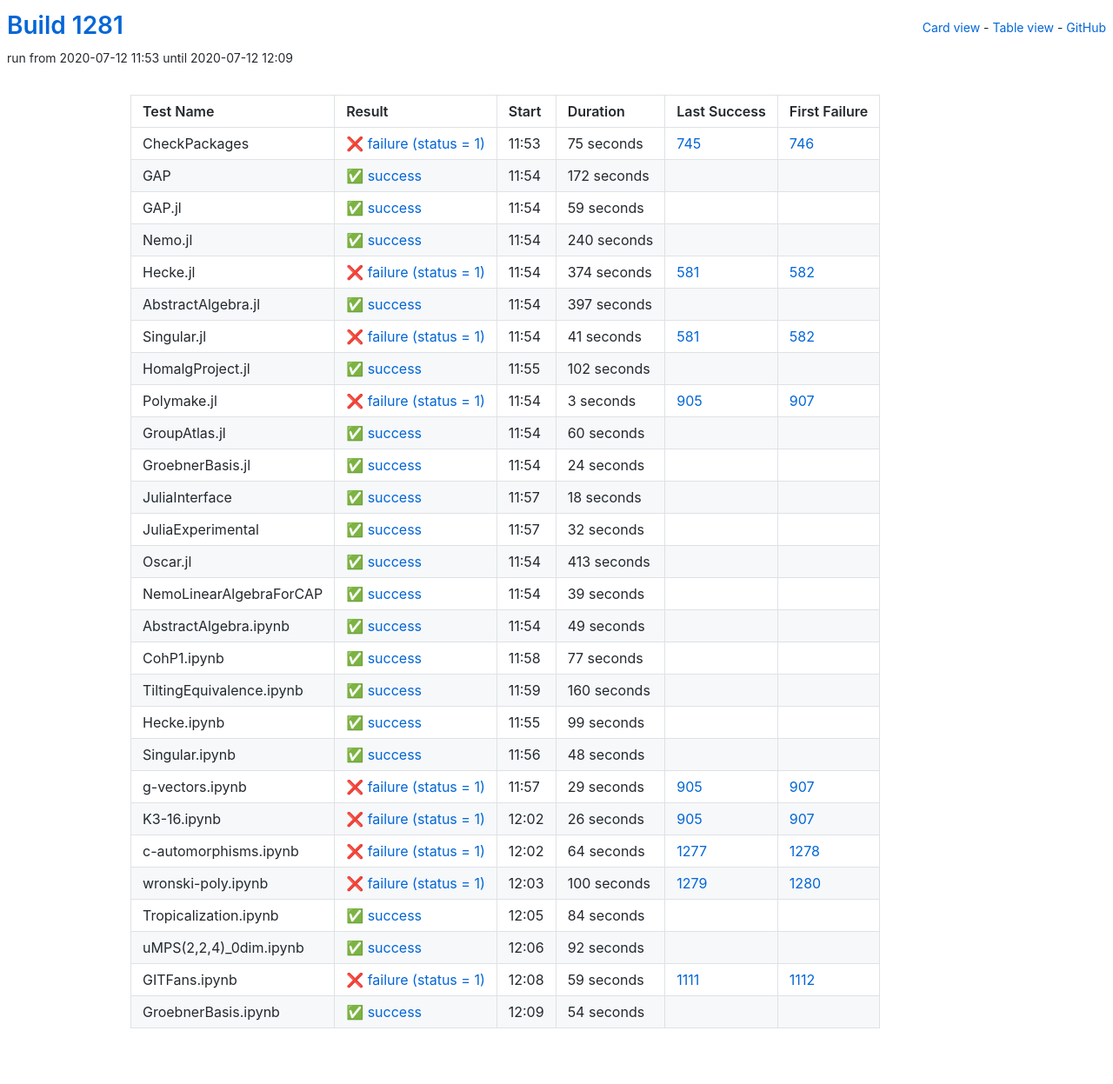
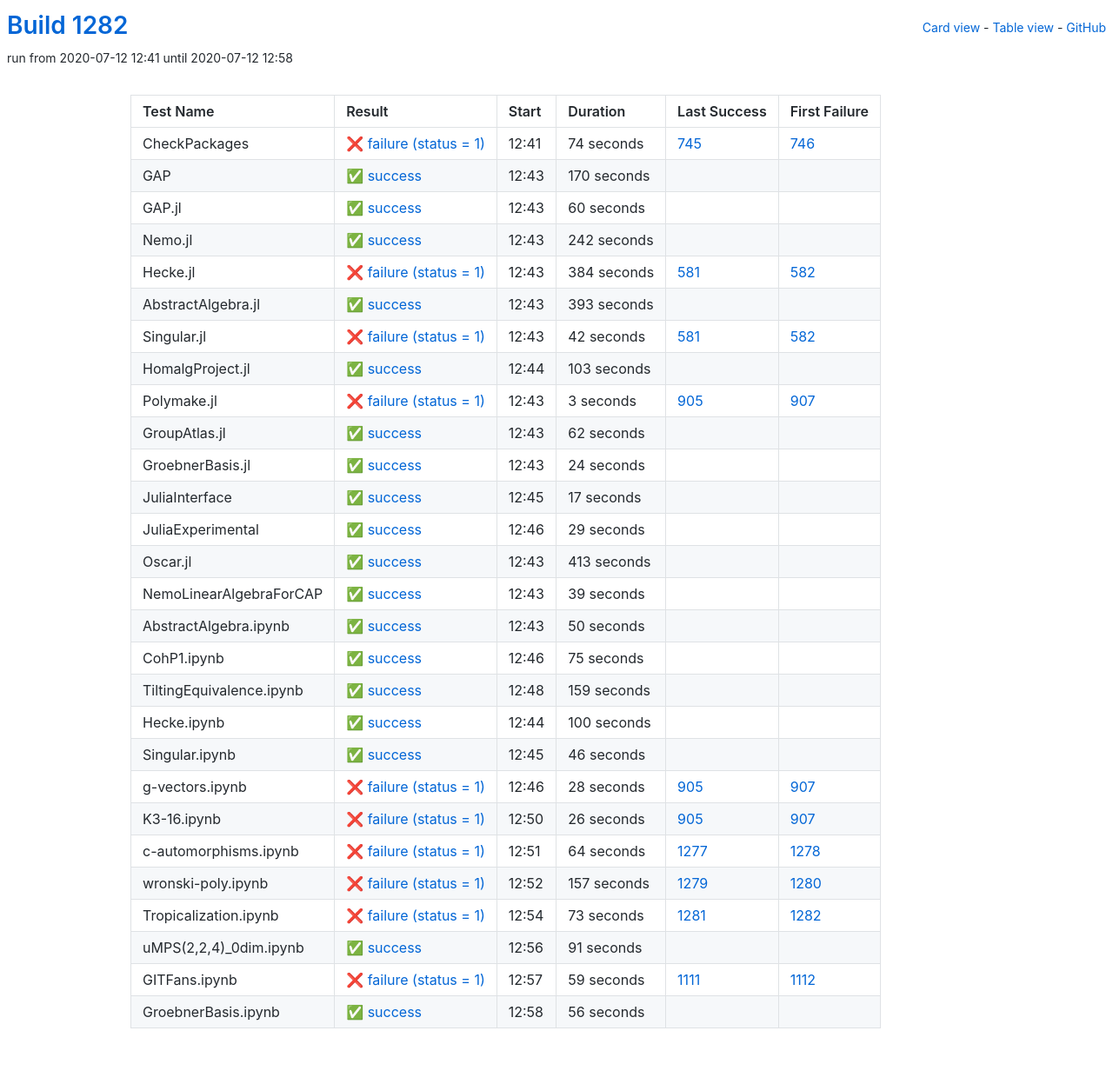
Before and after one commit to oscar-system/oscar-ci-status-1.4, a Jekyll site: the page built from table.html, in a window 1280 px wide. Shown: the whole page at 87% size. Built offline with Jekyll 4.4.1, drawn with Linux system fonts in a browser that asks for light colours.

Commit message:
Build #1282

```diff
--- a/_data/ci.yml
+++ b/_data/ci.yml
@@ -1,6 +1,6 @@
 ---
-build: 1281
-build_url: https://oscarci.mathematik.uni-kl.de/job/oscar-julia-1.4/1281/
+build: 1282
+build_url: https://oscarci.mathematik.uni-kl.de/job/oscar-julia-1.4/1282/
 job: oscar-julia-1.4
 organization: oscar-system
 repo: oscar-ci-status-1.4
@@ -8,104 +8,104 @@ repourl: https://github.com/oscar-system/oscar-ci-status-1.4
 tests:
 - name: CheckPackages
   id: checkpackages
-  log: https://oscarci.mathematik.uni-kl.de/job/oscar-julia-1.4/1281/artifact/logs/build-1281/CheckPackages.log
-  start: 2020-07-12 11:53
+  log: https://oscarci.mathematik.uni-kl.de/job/oscar-julia-1.4/1282/artifact/logs/build-1282/CheckPackages.log
+  start: 2020-07-12 12:41
   success: false
   exitcode: 1
   status: failure
-  duration: 75
+  duration: 74
   last_success: 745
   last_success_url: https://oscarci.mathematik.uni-kl.de/job/oscar-julia-1.4/745/
   first_failure: 746
   first_failure_url: https://oscarci.mathematik.uni-kl.de/job/oscar-julia-1.4/746/
 - name: GAP
   id: gap
-  log: https://oscarci.mathematik.uni-kl.de/job/oscar-julia-1.4/1281/artifact/logs/build-1281/GAP.log
-  start: 2020-07-12 11:54
+  log: https://oscarci.mathematik.uni-kl.de/job/oscar-julia-1.4/1282/artifact/logs/build-1282/GAP.log
+  start: 2020-07-12 12:43
   success: true
   exitcode: 0
   status: success
-  duration: 172
+  duration: 170
   last_success: false
   last_success_url:
   first_failure: false
   first_failure_url:
 - name: GAP.jl
   id: gap-jl
-  log: https://oscarci.mathematik.uni-kl.de/job/oscar-julia-1.4/1281/artifact/logs/build-1281/GAP.jl.log
-  start: 2020-07-12 11:54
+  log: https://oscarci.mathematik.uni-kl.de/job/oscar-julia-1.4/1282/artifact/logs/build-1282/GAP.jl.log
+  start: 2020-07-12 12:43
   success: true
   exitcode: 0
   status: success
-  duration: 59
+  duration: 60
   last_success: false
   last_success_url:
   first_failure: false
   first_failure_url:
 - name: Nemo.jl
   id: nemo-jl
-  log: https://oscarci.mathematik.uni-kl.de/job/oscar-julia-1.4/1281/artifact/logs/build-1281/Nemo.jl.log
-  start: 2020-07-12 11:54
+  log: https://oscarci.mathematik.uni-kl.de/job/oscar-julia-1.4/1282/artifact/logs/build-1282/Nemo.jl.log
+  start: 2020-07-12 12:43
   success: true
   exitcode: 0
   status: success
-  duration: 240
+  duration: 242
   last_success: false
   last_success_url:
   first_failure: false
   first_failure_url:
 - name: Hecke.jl
   id: hecke-jl
-  log: https://oscarci.mathematik.uni-kl.de/job/oscar-julia-1.4/1281/artifact/logs/build-1281/Hecke.jl.log
-  start: 2020-07-12 11:54
+  log: https://oscarci.mathematik.uni-kl.de/job/oscar-julia-1.4/1282/artifact/logs/build-1282/Hecke.jl.log
+  start: 2020-07-12 12:43
   success: false
   exitcode: 1
   status: failure
-  duration: 374
+  duration: 384
   last_success: 581
   last_success_url: https://oscarci.mathematik.uni-kl.de/job/oscar-julia-1.4/581/
   first_failure: 582
   first_failure_url: https://oscarci.mathematik.uni-kl.de/job/oscar-julia-1.4/582/
 - name: AbstractAlgebra.jl
   id: abstractalgebra-jl
-  log: https://oscarci.mathematik.uni-kl.de/job/oscar-julia-1.4/1281/artifact/logs/build-1281/AbstractAlgebra.jl.log
-  start: 2020-07-12 11:54
+  log: https://oscarci.mathematik.uni-kl.de/job/oscar-julia-1.4/1282/artifact/logs/build-1282/AbstractAlgebra.jl.log
+  start: 2020-07-12 12:43
   success: true
   exitcode: 0
   status: success
-  duration: 397
+  duration: 393
   last_success: false
   last_success_url:
   first_failure: false
   first_failure_url:
 - name: Singular.jl
   id: singular-jl
-  log: https://oscarci.mathematik.uni-kl.de/job/oscar-julia-1.4/1281/artifact/logs/build-1281/Singular.jl.log
-  start: 2020-07-12 11:54
+  log: https://oscarci.mathematik.uni-kl.de/job/oscar-julia-1.4/1282/artifact/logs/build-1282/Singular.jl.log
+  start: 2020-07-12 12:43
   success: false
   exitcode: 1
   status: failure
-  duration: 41
+  duration: 42
   last_success: 581
   last_success_url: https://oscarci.mathematik.uni-kl.de/job/oscar-julia-1.4/581/
   first_failure: 582
   first_failure_url: https://oscarci.mathematik.uni-kl.de/job/oscar-julia-1.4/582/
 - name: HomalgProject.jl
   id: homalgproject-jl
-  log: https://oscarci.mathematik.uni-kl.de/job/oscar-julia-1.4/1281/artifact/logs/build-1281/HomalgProject.jl.log
-  start: 2020-07-12 11:55
+  log: https://oscarci.mathematik.uni-kl.de/job/oscar-julia-1.4/1282/artifact/logs/build-1282/HomalgProject.jl.log
+  start: 2020-07-12 12:44
   success: true
   exitcode: 0
   status: success
-  duration: 102
+  duration: 103
   last_success: false
   last_success_url:
   first_failure: false
   first_failure_url:
 - name: Polymake.jl
   id: polymake-jl
-  log: https://oscarci.mathematik.uni-kl.de/job/oscar-julia-1.4/1281/artifact/logs/build-1281/Polymake.jl.log
-  start: 2020-07-12 11:54
+  log: https://oscarci.mathematik.uni-kl.de/job/oscar-julia-1.4/1282/artifact/logs/build-1282/Polymake.jl.log
+  start: 2020-07-12 12:43
   success: false
   exitcode: 1
   status: failure
@@ -116,20 +116,20 @@ tests:
   first_failure_url: https://oscarci.mathematik.uni-kl.de/job/oscar-julia-1.4/907/
 - name: GroupAtlas.jl
   id: groupatlas-jl
-  log: https://oscarci.mathematik.uni-kl.de/job/oscar-julia-1.4/1281/artifact/logs/build-1281/GroupAtlas.jl.log
-  start: 2020-07-12 11:54
+  log: https://oscarci.mathematik.uni-kl.de/job/oscar-julia-1.4/1282/artifact/logs/build-1282/GroupAtlas.jl.log
+  start: 2020-07-12 12:43
   success: true
   exitcode: 0
   status: success
-  duration: 60
+  duration: 62
   last_success: false
   last_success_url:
   first_failure: false
   first_failure_url:
 - name: GroebnerBasis.jl
   id: groebnerbasis-jl
-  log: https://oscarci.mathematik.uni-kl.de/job/oscar-julia-1.4/1281/artifact/logs/build-1281/GroebnerBasis.jl.log
-  start: 2020-07-12 11:54
+  log: https://oscarci.mathematik.uni-kl.de/job/oscar-julia-1.4/1282/artifact/logs/build-1282/GroebnerBasis.jl.log
+  start: 2020-07-12 12:43
   success: true
   exitcode: 0
   status: success
@@ -140,32 +140,32 @@ tests:
   first_failure_url:
 - name: JuliaInterface
   id: juliainterface
-  log: https://oscarci.mathematik.uni-kl.de/job/oscar-julia-1.4/1281/artifact/logs/build-1281/JuliaInterface.log
-  start: 2020-07-12 11:57
+  log: https://oscarci.mathematik.uni-kl.de/job/oscar-julia-1.4/1282/artifact/logs/build-1282/JuliaInterface.log
+  start: 2020-07-12 12:45
   success: true
   exitcode: 0
   status: success
-  duration: 18
+  duration: 17
   last_success: false
   last_success_url:
   first_failure: false
   first_failure_url:
 - name: JuliaExperimental
   id: juliaexperimental
-  log: https://oscarci.mathematik.uni-kl.de/job/oscar-julia-1.4/1281/artifact/logs/build-1281/JuliaExperimental.log
-  start: 2020-07-12 11:57
+  log: https://oscarci.mathematik.uni-kl.de/job/oscar-julia-1.4/1282/artifact/logs/build-1282/JuliaExperimental.log
+  start: 2020-07-12 12:46
   success: true
   exitcode: 0
   status: success
-  duration: 32
+  duration: 29
   last_success: false
   last_success_url:
   first_failure: false
   first_failure_url:
 - name: Oscar.jl
   id: oscar-jl
-  log: https://oscarci.mathematik.uni-kl.de/job/oscar-julia-1.4/1281/artifact/logs/build-1281/Oscar.jl.log
-  start: 2020-07-12 11:54
+  log: https://oscarci.mathematik.uni-kl.de/job/oscar-julia-1.4/1282/artifact/logs/build-1282/Oscar.jl.log
+  start: 2020-07-12 12:43
   success: true
   exitcode: 0
   status: success
@@ -176,8 +176,8 @@ tests:
   first_failure_url:
 - name: NemoLinearAlgebraForCAP
   id: nemolinearalgebraforcap
-  log: https://oscarci.mathematik.uni-kl.de/job/oscar-julia-1.4/1281/artifact/logs/build-1281/NemoLinearAlgebraForCAP.log
-  start: 2020-07-12 11:54
+  log: https://oscarci.mathematik.uni-kl.de/job/oscar-julia-1.4/1282/artifact/logs/build-1282/NemoLinearAlgebraForCAP.log
+  start: 2020-07-12 12:43
   success: true
   exitcode: 0
   status: success
@@ -188,80 +188,80 @@ tests:
   first_failure_url:
 - name: AbstractAlgebra.ipynb
   id: abstractalgebra-ipynb
-  log: https://oscarci.mathematik.uni-kl.de/job/oscar-julia-1.4/1281/artifact/logs/build-1281/AbstractAlgebra.ipynb.log
-  start: 2020-07-12 11:54
+  log: https://oscarci.mathematik.uni-kl.de/job/oscar-julia-1.4/1282/artifact/logs/build-1282/AbstractAlgebra.ipynb.log
+  start: 2020-07-12 12:43
   success: true
   exitcode: 0
   status: success
-  duration: 49
+  duration: 50
   last_success: false
   last_success_url:
   first_failure: false
   first_failure_url:
 - name: CohP1.ipynb
   id: cohp1-ipynb
-  log: https://oscarci.mathematik.uni-kl.de/job/oscar-julia-1.4/1281/artifact/logs/build-1281/CohP1.ipynb.log
-  start: 2020-07-12 11:58
+  log: https://oscarci.mathematik.uni-kl.de/job/oscar-julia-1.4/1282/artifact/logs/build-1282/CohP1.ipynb.log
+  start: 2020-07-12 12:46
   success: true
   exitcode: 0
   status: success
-  duration: 77
+  duration: 75
   last_success: false
   last_success_url:
   first_failure: false
   first_failure_url:
 - name: TiltingEquivalence.ipynb
   id: tiltingequivalence-ipynb
-  log: https://oscarci.mathematik.uni-kl.de/job/oscar-julia-1.4/1281/artifact/logs/build-1281/TiltingEquivalence.ipynb.log
-  start: 2020-07-12 11:59
+  log: https://oscarci.mathematik.uni-kl.de/job/oscar-julia-1.4/1282/artifact/logs/build-1282/TiltingEquivalence.ipynb.log
+  start: 2020-07-12 12:48
   success: true
   exitcode: 0
   status: success
-  duration: 160
+  duration: 159
   last_success: false
   last_success_url:
   first_failure: false
   first_failure_url:
 - name: Hecke.ipynb
   id: hecke-ipynb
-  log: https://oscarci.mathematik.uni-kl.de/job/oscar-julia-1.4/1281/artifact/logs/build-1281/Hecke.ipynb.log
-  start: 2020-07-12 11:55
+  log: https://oscarci.mathematik.uni-kl.de/job/oscar-julia-1.4/1282/artifact/logs/build-1282/Hecke.ipynb.log
+  start: 2020-07-12 12:44
   success: true
   exitcode: 0
   status: success
-  duration: 99
+  duration: 100
   last_success: false
   last_success_url:
   first_failure: false
   first_failure_url:
 - name: Singular.ipynb
   id: singular-ipynb
-  log: https://oscarci.mathematik.uni-kl.de/job/oscar-julia-1.4/1281/artifact/logs/build-1281/Singular.ipynb.log
-  start: 2020-07-12 11:56
+  log: https://oscarci.mathematik.uni-kl.de/job/oscar-julia-1.4/1282/artifact/logs/build-1282/Singular.ipynb.log
+  start: 2020-07-12 12:45
   success: true
   exitcode: 0
   status: success
-  duration: 48
+  duration: 46
   last_success: false
   last_success_url:
   first_failure: false
   first_failure_url:
 - name: g-vectors.ipynb
   id: g-vectors-ipynb
-  log: https://oscarci.mathematik.uni-kl.de/job/oscar-julia-1.4/1281/artifact/logs/build-1281/g-vectors.ipynb.log
-  start: 2020-07-12 11:57
+  log: https://oscarci.mathematik.uni-kl.de/job/oscar-julia-1.4/1282/artifact/logs/build-1282/g-vectors.ipynb.log
+  start: 2020-07-12 12:46
   success: false
   exitcode: 1
   status: failure
-  duration: 29
+  duration: 28
   last_success: 905
   last_success_url: https://oscarci.mathematik.uni-kl.de/job/oscar-julia-1.4/905/
   first_failure: 907
   first_failure_url: https://oscarci.mathematik.uni-kl.de/job/oscar-julia-1.4/907/
 - name: K3-16.ipynb
   id: k3-16-ipynb
-  log: https://oscarci.mathematik.uni-kl.de/job/oscar-julia-1.4/1281/artifact/logs/build-1281/K3-16.ipynb.log
-  start: 2020-07-12 12:02
+  log: https://oscarci.mathematik.uni-kl.de/job/oscar-julia-1.4/1282/artifact/logs/build-1282/K3-16.ipynb.log
+  start: 2020-07-12 12:50
   success: false
   exitcode: 1
   status: failure
@@ -272,8 +272,8 @@ tests:
   first_failure_url: https://oscarci.mathematik.uni-kl.de/job/oscar-julia-1.4/907/
 - name: c-automorphisms.ipynb
   id: c-automorphisms-ipynb
-  log: https://oscarci.mathematik.uni-kl.de/job/oscar-julia-1.4/1281/artifact/logs/build-1281/c-automorphisms.ipynb.log
-  start: 2020-07-12 12:02
+  log: https://oscarci.mathematik.uni-kl.de/job/oscar-julia-1.4/1282/artifact/logs/build-1282/c-automorphisms.ipynb.log
+  start: 2020-07-12 12:51
   success: false
   exitcode: 1
   status: failure
@@ -284,44 +284,44 @@ tests:
   first_failure_url: https://oscarci.mathematik.uni-kl.de/job/oscar-julia-1.4/1278/
 - name: wronski-poly.ipynb
   id: wronski-poly-ipynb
-  log: https://oscarci.mathematik.uni-kl.de/job/oscar-julia-1.4/1281/artifact/logs/build-1281/wronski-poly.ipynb.log
-  start: 2020-07-12 12:03
+  log: https://oscarci.mathematik.uni-kl.de/job/oscar-julia-1.4/1282/artifact/logs/build-1282/wronski-poly.ipynb.log
+  start: 2020-07-12 12:52
   success: false
   exitcode: 1
   status: failure
-  duration: 100
+  duration: 157
   last_success: 1279
   last_success_url: https://oscarci.mathematik.uni-kl.de/job/oscar-julia-1.4/1279/
   first_failure: 1280
   first_failure_url: https://oscarci.mathematik.uni-kl.de/job/oscar-julia-1.4/1280/
 - name: Tropicalization.ipynb
   id: tropicalization-ipynb
-  log: https://oscarci.mathematik.uni-kl.de/job/oscar-julia-1.4/1281/artifact/logs/build-1281/Tropicalization.ipynb.log
-  start: 2020-07-12 12:05
+  log: https://oscarci.mathematik.uni-kl.de/job/oscar-julia-1.4/1282/artifact/logs/build-1282/Tropicalization.ipynb.log
+  start: 2020-07-12 12:54
+  success: false
+  exitcode: 1
+  status: failure
+  duration: 73
+  last_success: 1281
+  last_success_url: https://oscarci.mathematik.uni-kl.de/job/oscar-julia-1.4/1281/
+  first_failure: 1282
+  first_failure_url: https://oscarci.mathematik.uni-kl.de/job/oscar-julia-1.4/1282/
+- name: uMPS(2,2,4)_0dim.ipynb
+  id: umps-2-2-4-0dim-ipynb
+  log: https://oscarci.mathematik.uni-kl.de/job/oscar-julia-1.4/1282/artifact/logs/build-1282/uMPS-2-2-4-_0dim.ipynb.log
+  start: 2020-07-12 12:56
   success: true
   exitcode: 0
   status: success
-  duration: 84
-  last_success: false
-  last_success_url:
-  first_failure: false
-  first_failure_url:
-- name: uMPS(2,2,4)_0dim.ipynb
-  id: umps-2-2-4-0dim-ipynb
-  log: https://oscarci.mathematik.uni-kl.de/job/oscar-julia-1.4/1281/artifact/logs/build-1281/uMPS-2-2-4-_0dim.ipynb.log
-  start: 2020-07-12 12:06
-  success: true
-  exitcode: 0
-  status: success
-  duration: 92
+  duration: 91
   last_success: false
   last_success_url:
   first_failure: false
   first_failure_url:
 - name: GITFans.ipynb
   id: gitfans-ipynb
-  log: https://oscarci.mathematik.uni-kl.de/job/oscar-julia-1.4/1281/artifact/logs/build-1281/GITFans.ipynb.log
-  start: 2020-07-12 12:08
+  log: https://oscarci.mathematik.uni-kl.de/job/oscar-julia-1.4/1282/artifact/logs/build-1282/GITFans.ipynb.log
+  start: 2020-07-12 12:57
   success: false
   exitcode: 1
   status: failure
@@ -332,12 +332,12 @@ tests:
   first_failure_url: https://oscarci.mathematik.uni-kl.de/job/oscar-julia-1.4/1112/
 - name: GroebnerBasis.ipynb
   id: groebnerbasis-ipynb
-  log: https://oscarci.mathematik.uni-kl.de/job/oscar-julia-1.4/1281/artifact/logs/build-1281/GroebnerBasis.ipynb.log
-  start: 2020-07-12 12:09
+  log: https://oscarci.mathematik.uni-kl.de/job/oscar-julia-1.4/1282/artifact/logs/build-1282/GroebnerBasis.ipynb.log
+  start: 2020-07-12 12:58
   success: true
   exitcode: 0
   status: success
-  duration: 54
+  duration: 56
   last_success: false
   last_success_url:
   first_failure: false
```
Also changed, not shown: README.md.
